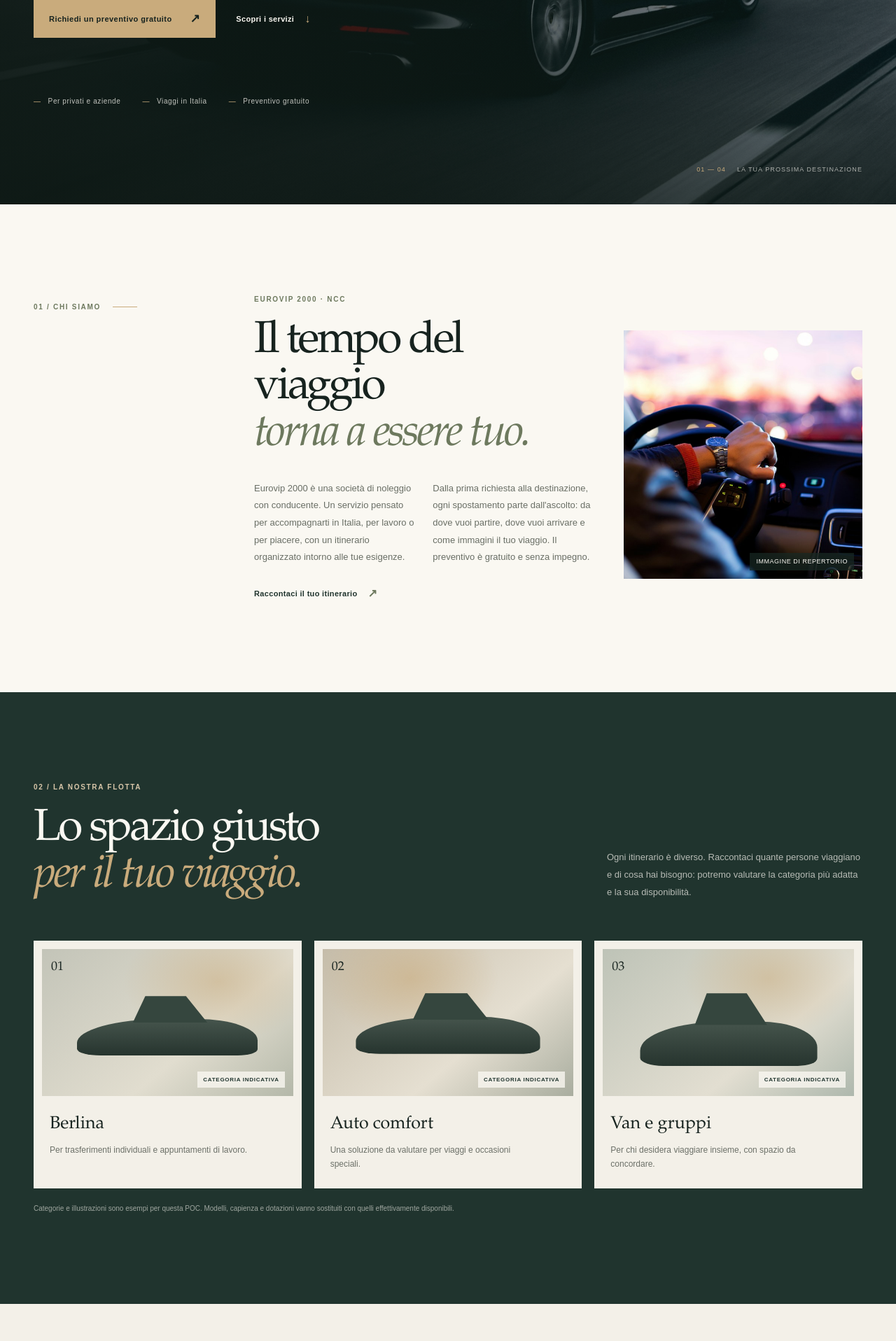
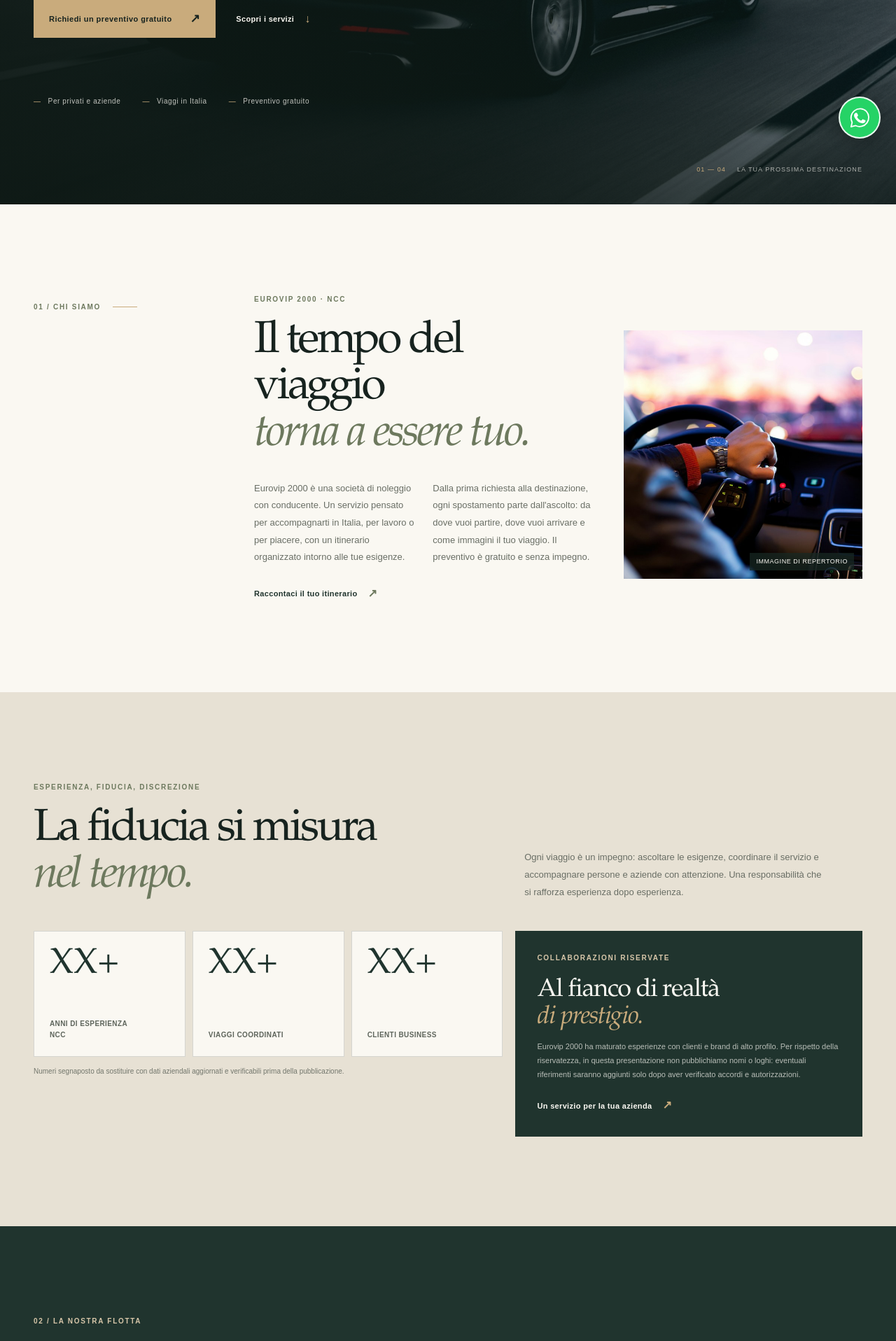
Before and after one commit to dibla92/eurovip2000, a Next.js app: page / in a window 1280 px wide. Shown: the part 580-2496 px from the top of the page at 70% size. Built offline with nearby package versions, Linux system fonts and the light colour scheme.

Commit message:
perform site

```diff
--- a/src/app/globals.css
+++ b/src/app/globals.css
@@ -93,6 +93,35 @@ textarea:focus-visible {
 
 .skip-link:focus {
   transform: translateY(0);
+}
+
+.whatsapp-float {
+  position: fixed;
+  z-index: 30;
+  right: calc(22px + env(safe-area-inset-right));
+  bottom: calc(22px + env(safe-area-inset-bottom));
+  display: grid;
+  width: 60px;
+  height: 60px;
+  border: 2px solid rgba(255, 255, 255, 0.9);
+  border-radius: 50%;
+  color: #fff;
+  background: #25d366;
+  box-shadow: 0 6px 22px rgba(0, 0, 0, 0.22);
+  place-items: center;
+  transition:
+    transform 160ms ease,
+    box-shadow 160ms ease;
+}
+
+.whatsapp-float svg {
+  width: 29px;
+  height: 29px;
+}
+
+.whatsapp-float:hover {
+  transform: translateY(-3px);
+  box-shadow: 0 9px 26px rgba(0, 0, 0, 0.28);
 }
 
 .site-header {
@@ -244,6 +273,7 @@ textarea:focus-visible {
 
 .hero h1,
 .intro-copy h2,
+.experience-heading h2,
 .fleet-heading h2,
 .section-heading h2,
 .national-copy h2,
@@ -265,6 +295,7 @@ textarea:focus-visible {
 
 .hero h1 em,
 .intro-copy h2 em,
+.experience-heading h2 em,
 .fleet-heading h2 em,
 .section-heading h2 em,
 .national-copy h2 em,
@@ -413,6 +444,7 @@ textarea:focus-visible {
 }
 
 .intro-copy h2,
+.experience-heading h2,
 .fleet-heading h2,
 .section-heading h2,
 .national-copy h2,
@@ -425,6 +457,7 @@ textarea:focus-visible {
 }
 
 .intro-copy h2 em,
+.experience-heading h2 em,
 .section-heading h2 em,
 .steps-intro h2 em,
 .faq-layout h2 em {
@@ -473,6 +506,107 @@ textarea:focus-visible {
   font-size: 9px;
   letter-spacing: 0.06em;
   text-transform: uppercase;
+}
+
+.experience-section {
+  background: var(--sand);
+}
+
+.experience-heading {
+  display: grid;
+  margin-bottom: 43px;
+  grid-template-columns: 1.15fr 0.85fr;
+  align-items: end;
+  gap: 48px;
+}
+
+.experience-heading > p {
+  max-width: 430px;
+  margin: 0;
+  color: #696e65;
+  font-size: 13px;
+  line-height: 1.9;
+}
+
+.experience-grid {
+  display: grid;
+  grid-template-columns: 1.15fr 0.85fr;
+  gap: 18px;
+}
+
+.experience-metrics {
+  display: grid;
+  grid-template-columns: repeat(3, minmax(0, 1fr));
+  gap: 10px;
+}
+
+.metric-card {
+  display: flex;
+  min-height: 180px;
+  padding: 22px;
+  flex-direction: column;
+  justify-content: space-between;
+  border: 1px solid rgba(23, 35, 31, 0.16);
+  background: var(--paper-light);
+}
+
+.metric-value {
+  color: var(--forest);
+  font-family: var(--serif);
+  font-size: clamp(38px, 4vw, 55px);
+  line-height: 1;
+}
+
+.metric-card h3 {
+  max-width: 130px;
+  margin: 18px 0 0;
+  color: #5e655c;
+  font-size: 10px;
+  letter-spacing: 0.04em;
+  line-height: 1.6;
+  text-transform: uppercase;
+}
+
+.metric-note {
+  margin: 12px 0 0;
+  color: var(--muted);
+  font-size: 10px;
+  line-height: 1.7;
+}
+
+.client-note {
+  display: flex;
+  min-height: 220px;
+  padding: 31px;
+  flex-direction: column;
+  align-items: flex-start;
+  color: var(--paper-light);
+  background: var(--forest);
+}
+
+.client-note h3 {
+  margin: 20px 0 12px;
+  font-family: var(--serif);
+  font-size: clamp(27px, 3vw, 36px);
+  font-weight: 400;
+  letter-spacing: -0.035em;
+  line-height: 1.08;
+}
+
+.client-note h3 em {
+  color: var(--gold);
+  font-weight: 400;
+}
+
+.client-note > p:not(.eyebrow) {
+  margin: 0 0 21px;
+  color: rgba(250, 248, 242, 0.7);
+  font-size: 11px;
+  line-height: 1.8;
+}
+
+.client-note .text-link {
+  margin-top: auto;
 }
 
 .fleet-section {
@@ -1061,6 +1195,10 @@ textarea:focus-visible {
     height: 280px;
   }
 
+  .experience-grid {
+    grid-template-columns: 1fr;
+  }
+
   .services-grid {
     grid-template-columns: 1fr 1fr;
   }
@@ -1196,6 +1334,7 @@ textarea:focus-visible {
   }
 
   .intro-copy h2,
+  .experience-heading h2,
   .fleet-heading h2,
   .section-heading h2,
   .national-copy h2,
@@ -1219,6 +1358,44 @@ textarea:focus-visible {
 
   .intro-image {
     height: 280px;
+  }
+
+  .experience-heading {
+    margin-bottom: 27px;
+    grid-template-columns: 1fr;
+    gap: 17px;
+  }
+
+  .experience-metrics {
+    grid-template-columns: 1fr;
+    gap: 8px;
+  }
+
+  .metric-card {
+    min-height: 0;
+    padding: 17px 19px;
+    flex-direction: row;
+    align-items: center;
+    gap: 15px;
+  }
+
+  .metric-value {
+    font-size: 42px;
+  }
+
+  .metric-card h3 {
+    max-width: 150px;
+    margin: 0;
+    text-align: right;
+  }
+
+  .metric-note {
+    margin-bottom: 21px;
+  }
+
+  .client-note {
+    min-height: 0;
+    padding: 25px 22px;
   }
 
   .fleet-heading,
@@ -1360,6 +1537,13 @@ textarea:focus-visible {
   .hero-actions .button {
     width: 100%;
   }
+
+  .whatsapp-float {
+    right: calc(16px + env(safe-area-inset-right));
+    bottom: calc(16px + env(safe-area-inset-bottom));
+    width: 56px;
+    height: 56px;
+  }
 }
 
 @media (prefers-reduced-motion: reduce) {
--- a/src/app/page.tsx
+++ b/src/app/page.tsx
@@ -90,6 +90,7 @@ export default function Home() {
           </a>
           <nav className="main-nav" aria-label="Navigazione principale">
             <a href="#chi-siamo">Chi siamo</a>
+            <a href="#esperienza">Esperienza</a>
             <a href="#flotta">La flotta</a>
             <a href="#servizi">Servizi</a>
             <a href="#faq">FAQ</a>
@@ -189,6 +190,75 @@ export default function Home() {
                 className="intro-image"
               />
               <span className="image-note">Immagine di repertorio</span>
+            </div>
+          </div>
+        </section>
+
+        <section
+          className="experience-section section-pad"
+          id="esperienza"
+          aria-labelledby="experience-title"
+        >
+          <div className="page-width">
+            <div className="experience-heading">
+              <div>
+                <p className="eyebrow eyebrow-olive">
+                  Esperienza, fiducia, discrezione
+                </p>
+                <h2 id="experience-title">
+                  La fiducia si misura
+                  <br />
+                  <em>nel tempo.</em>
+                </h2>
+              </div>
+              <p>
+                Ogni viaggio è un impegno: ascoltare le esigenze, coordinare il
+                servizio e accompagnare persone e aziende con attenzione. Una
+                responsabilità che si rafforza esperienza dopo esperienza.
+              </p>
+            </div>
+            <div className="experience-grid">
+              <div>
+                <div className="experience-metrics">
+                  <article className="metric-card">
+                    <span className="metric-value">XX+</span>
+                    <h3>Anni di esperienza NCC</h3>
+                  </article>
+                  <article className="metric-card">
+                    <span className="metric-value">XX+</span>
+                    <h3>Viaggi coordinati</h3>
+                  </article>
+                  <article className="metric-card">
+                    <span className="metric-value">XX+</span>
+                    <h3>Clienti business</h3>
+                  </article>
+                </div>
+                <p className="metric-note">
+                  Numeri segnaposto da sostituire con dati aziendali aggiornati
+                  e verificabili prima della pubblicazione.
+                </p>
+              </div>
+              <article className="client-note">
+                <p className="eyebrow eyebrow-light">
+                  Collaborazioni riservate
+                </p>
+                <h3>
+                  Al fianco di realtà
+                  <br />
+                  <em>di prestigio.</em>
+                </h3>
+                <p>
+                  Eurovip 2000 ha maturato esperienze con clienti e brand di
+                  alto profilo. Per rispetto della riservatezza, in questa
+                  presentazione non pubblichiamo nomi o loghi: eventuali
+                  riferimenti saranno aggiunti solo dopo aver verificato
+                  accordi e autorizzazioni.
+                </p>
+                <a className="text-link text-link-light" href="#preventivo">
+                  Un servizio per la tua azienda{" "}
+                  <span aria-hidden="true">↗</span>
+                </a>
+              </article>
             </div>
           </div>
         </section>
@@ -431,6 +501,32 @@ export default function Home() {
           </div>
         </div>
       </footer>
+      <a
+        className="whatsapp-float"
+        href="https://wa.me/393924044611"
+        target="_blank"
+        rel="noopener noreferrer"
+        aria-label="Apri la chat WhatsApp con Eurovip 2000 al numero +39 392 404 4611"
+      >
+        <svg
+          aria-hidden="true"
+          viewBox="0 0 32 32"
+          fill="none"
+          xmlns="http://www.w3.org/2000/svg"
+        >
+          <path
+            d="M26.2 5.7A14.3 14.3 0 0 0 3.7 22.9L2 30l7.3-1.9A14.3 14.3 0 0 0 26.2 5.7Z"
+            stroke="currentColor"
+            strokeWidth="2"
+            strokeLinejoin="round"
+          />
+          <path
+            d="M11.5 9.7c-.4-.9-.8-.9-1.2-.9h-1c-.4 0-.9.2-1.3.7-.5.5-1.7 1.7-1.7 4.1 0 2.4 1.8 4.7 2 5 .3.3 3.5 5.5 8.6 7.5 4.2 1.7 5 .9 5.9.9.9-.1 2.9-1.2 3.3-2.4.4-1.2.4-2.2.3-2.4-.2-.2-.5-.3-1-.6s-2.9-1.4-3.3-1.5c-.4-.2-.8-.3-1.1.3-.4.5-1.3 1.5-1.6 1.8-.3.4-.6.4-1.1.1-.5-.2-2-1-3.8-2.5a14.3 14.3 0 0 1-2.6-3.3c-.3-.5 0-.8.2-1.1l.8-.9c.2-.3.3-.5.5-.8.1-.3 0-.6-.1-.9l-1.8-4Z"
+            fill="currentColor"
+            transform="translate(1 0) scale(.9)"
+          />
+        </svg>
+      </a>
     </>
   );
 }
```
